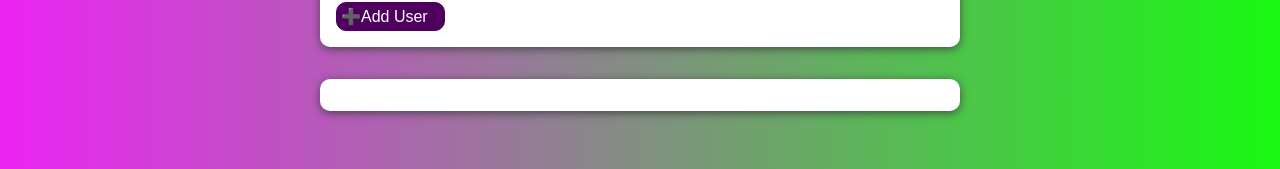
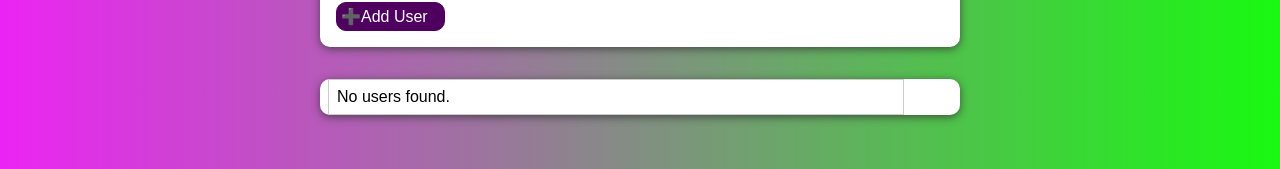
Before and after one commit to ArthPatel55/Simple_ReactJS_Project, a React (Create React App) app in the folder add_user_age/: page / in a window 1280 px wide. Shown: the part 165-334 px from the top of the page. Built offline with nearby package versions, Linux system fonts and the light colour scheme.

Commit message:
completed a program

```diff
--- a/add_user_age/src/components/UI/Card.module.css
+++ b/add_user_age/src/components/UI/Card.module.css
@@ -2,6 +2,6 @@
     background: white;
     box-shadow: 0 2px 8px rgba(52, 52, 52, 0.779);
     border-radius: 10px;
-    height: 50%;
+    /* height: 50%; */
     align-items: center;
 }
--- a/add_user_age/src/components/UI/ErrorModal.jsx
+++ b/add_user_age/src/components/UI/ErrorModal.jsx
@@ -1,11 +1,12 @@
 import React from "react";
-import Card from "./Card";
+import Card from "./Card.jsx";
 import Button from "./Button";
 import classes from "./ErrorModal.module.css"
 
 const ErrorModal = (props) => {
   return (
     <>
+    <div className={classes.backdrop}  onClick={props.onConfirm} />
       <Card className={classes.modal}>
         <header className={classes.header} >
           <h2>{props.title}</h2>
@@ -14,7 +15,7 @@ const ErrorModal = (props) => {
           <p>{props.message}</p>
         </div>
         <footer className={classes.actions}>
-          <Button>Okay</Button>
+          <Button onClick={props.onConfirm}>Okay</Button>
         </footer>
       </Card>
     </>
--- a/add_user_age/src/components/User/AddUser.jsx
+++ b/add_user_age/src/components/User/AddUser.jsx
@@ -2,21 +2,31 @@ import React, { useState } from "react";
 import Card from "../UI/Card";
 import classes from "./AddUser.module.css";
 import Button from "../UI/Button";
+import ErrorModal from "../UI/ErrorModal";
 
 const AddUser = (props) => {
   const [enteredUsername ,setEnteredUsername] = useState('');
   const [enteredAge,setEnteredAge] = useState('');
+  const [error,setError]=useState();
 
   const addUserHandler = (event) => {
     event.preventDefault();
     if(enteredUsername.trim().length === 0 || enteredAge.trim().length === 0){
+      setError({
+        title:'Invalid Input',
+        message:'Please Enter Valid Name and Age(non-empty Values).'
+      })
       return ;
     }
     if(+enteredAge < 1){
+      setError({
+        title:'Invalid Input',
+        message:`Please Enter Valid Age(${enteredAge} > 0).`
+      })
       return ;
     }
     props.onAddUser(enteredUsername,enteredAge);
-    console.log(enteredUsername,enteredAge)
+    // console.log(enteredUsername,enteredAge)
     setEnteredAge('');
     setEnteredUsername('');
   };
@@ -26,8 +36,12 @@ const AddUser = (props) => {
   const ageChangeHandler = (event)=>{
     setEnteredAge(event.target.value);
   }
+  const errorHandler=()=>{
+    setError(null);
+  }
   return (
     <>
+    {error && <ErrorModal  title={error.title} message={error.message} onConfirm={errorHandler}/>}
       <Card className={classes.input}>
         <form onSubmit={addUserHandler}>
           <label htmlFor="username">User Name👨🏻‍💼</label>
--- a/add_user_age/src/components/User/UserList.jsx
+++ b/add_user_age/src/components/User/UserList.jsx
@@ -6,13 +6,13 @@ const UserList = (props) => {
   return (
     <>
       <Card className={classes.users}>
-        <ul>
+       {props.users && props.users.length > 0? <ul>
           {props.users.map((user,index) => (
             <li key={index}>
                 {user.name}({user.age}Year old)
             </li>
           ))}
-        </ul>
+        </ul>: <p className={classes.users} >No users found.</p>}
       </Card>
     </>
   );
--- a/add_user_age/src/components/User/UserList.module.css
+++ b/add_user_age/src/components/User/UserList.module.css
@@ -8,7 +8,11 @@
     list-style: none;
     padding: 1rem;
   }
-
+  .users p{
+    border: 1px solid #ccc;
+    margin: 0.5rem ;
+    padding: 0.5rem;
+  }
   .users li {
     border: 1px solid #ccc;
     margin: 0.5rem 0;
```
Also changed, not shown: add_user_age/src/components/UI/ErrorModal.module.css (indentation only).
